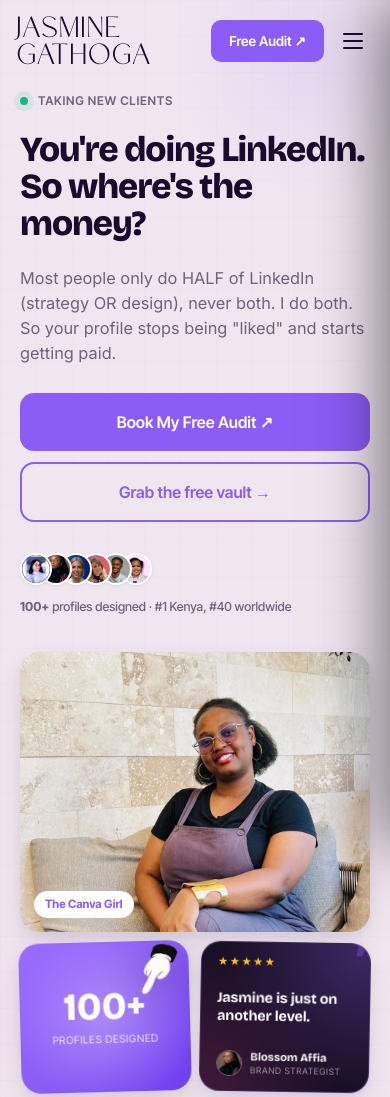
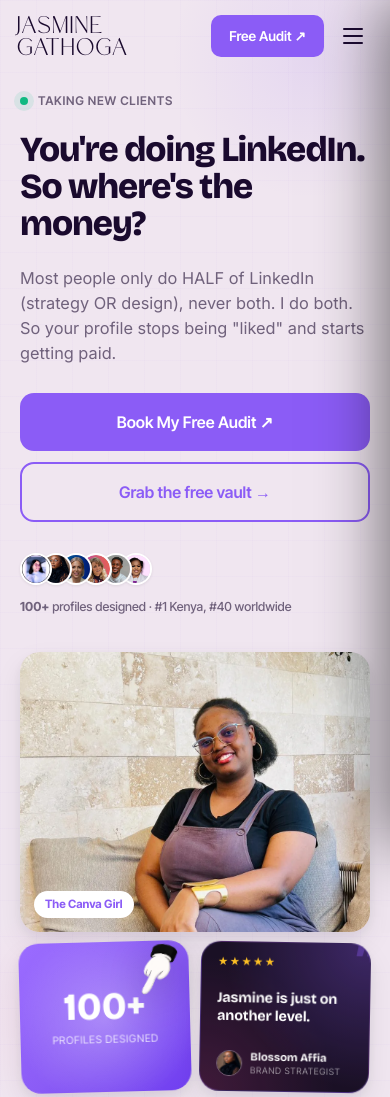
Before and after one commit to destinyjob/designwithjazz, a website: page index.html in a window 390 px wide. Shown: the top 1097 px of the page. Drawn offline with nearby package versions, Linux system fonts and the light colour scheme; a web font is replaced by a local one.

Commit message:
style(logo): dial back size - 2.4rem felt overpowering
Desktop 2.4 -> 1.85rem so the wordmark sits in the header instead of
dominating it. Mobile 1.7 -> 1.4rem (small phones 1.5 -> 1.25rem) -
still wraps to the JASMINE / GATHOGA stack matching the reference,
just at a more comfortable scale.

Co-Authored-By: Destiny Job <jobdestiny4@gmail.com>

```diff
--- a/css/styles.css
+++ b/css/styles.css
@@ -140,15 +140,13 @@ main.slab-container { overflow-x: clip; }
 
 .header-logo {
     font-family: var(--font-logo);
-    font-size: 2.4rem;
+    font-size: 1.85rem;
     color: var(--text-main);
     text-decoration: none;
     font-weight: 400;
     letter-spacing: 0.005em;
     text-transform: uppercase;
     line-height: 1;
-    /* Brown Carolina Sans is a single-weight display face; size carries
-       the visual weight, so go bigger than a typical sans-serif logo. */
 }
 
 .header-right {
@@ -3796,7 +3794,7 @@ section#process.slab {
     .top-header.scrolled { padding: 0.7rem 0; }
     .header-inner { padding: 0 18px; }
     .header-nav { display: none; }
-    .header-logo { font-size: 1.7rem; letter-spacing: 0.005em; }
+    .header-logo { font-size: 1.4rem; letter-spacing: 0.005em; }
     .header-right { gap: 0; align-items: center; }
     .header-cta {
         padding: 11px 18px;
@@ -4405,7 +4403,7 @@ section#process.slab {
    Very small phones (≤380px) - extra tightening
    ============================================ */
 @media (max-width: 380px) {
-    .header-logo { font-size: 1.5rem; letter-spacing: 0.005em; }
+    .header-logo { font-size: 1.25rem; letter-spacing: 0.005em; }
     .header-cta {
         padding: 9px 14px;
         font-size: 0.78rem;
```
